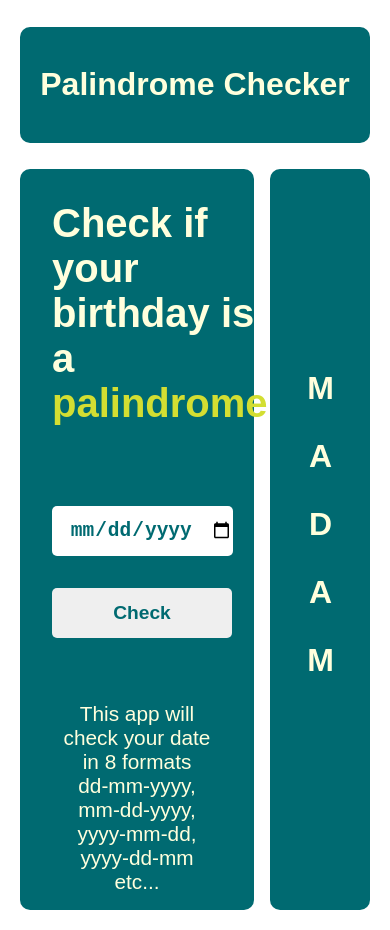
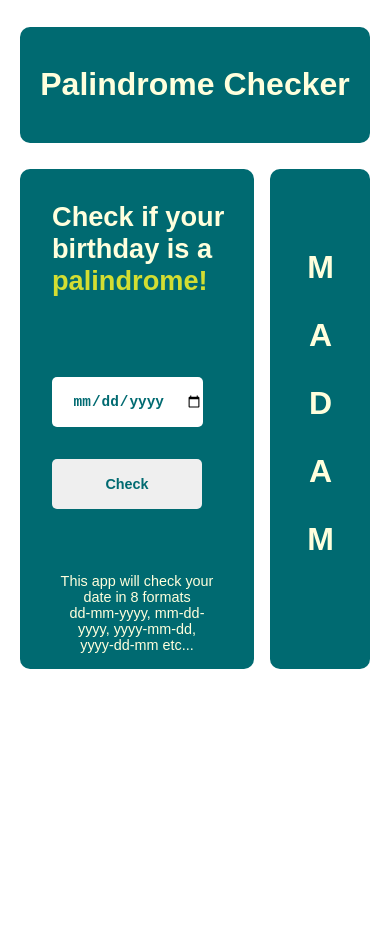
Before and after one commit to JowelTisso/birthday-palindrome, a plain HTML site: page index.html in a window 390 px wide. After the commit the page ends 844 px from the top, so only its background shows below. Drawn offline with Linux system fonts and the light colour scheme; a web font is replaced by a local one.

Commit message:
style: site made responsive

```diff
--- a/style.css
+++ b/style.css
@@ -160,3 +160,29 @@ small {
     flex-direction: column;
   }
 }
+
+@media screen and (max-width: 420px) {
+  .intro {
+    font-size: 1.7rem;
+  }
+
+  .input-doB {
+    font-size: 0.9rem;
+    max-width: 150px;
+    min-width: 0px;
+  }
+
+  .btn-check {
+    max-width: 150px;
+    min-width: 0px;
+    font-size: 0.9rem;
+  }
+
+  small {
+    font-size: 0.9rem;
+  }
+
+  p {
+    font-size: 0.9rem;
+  }
+}
```
